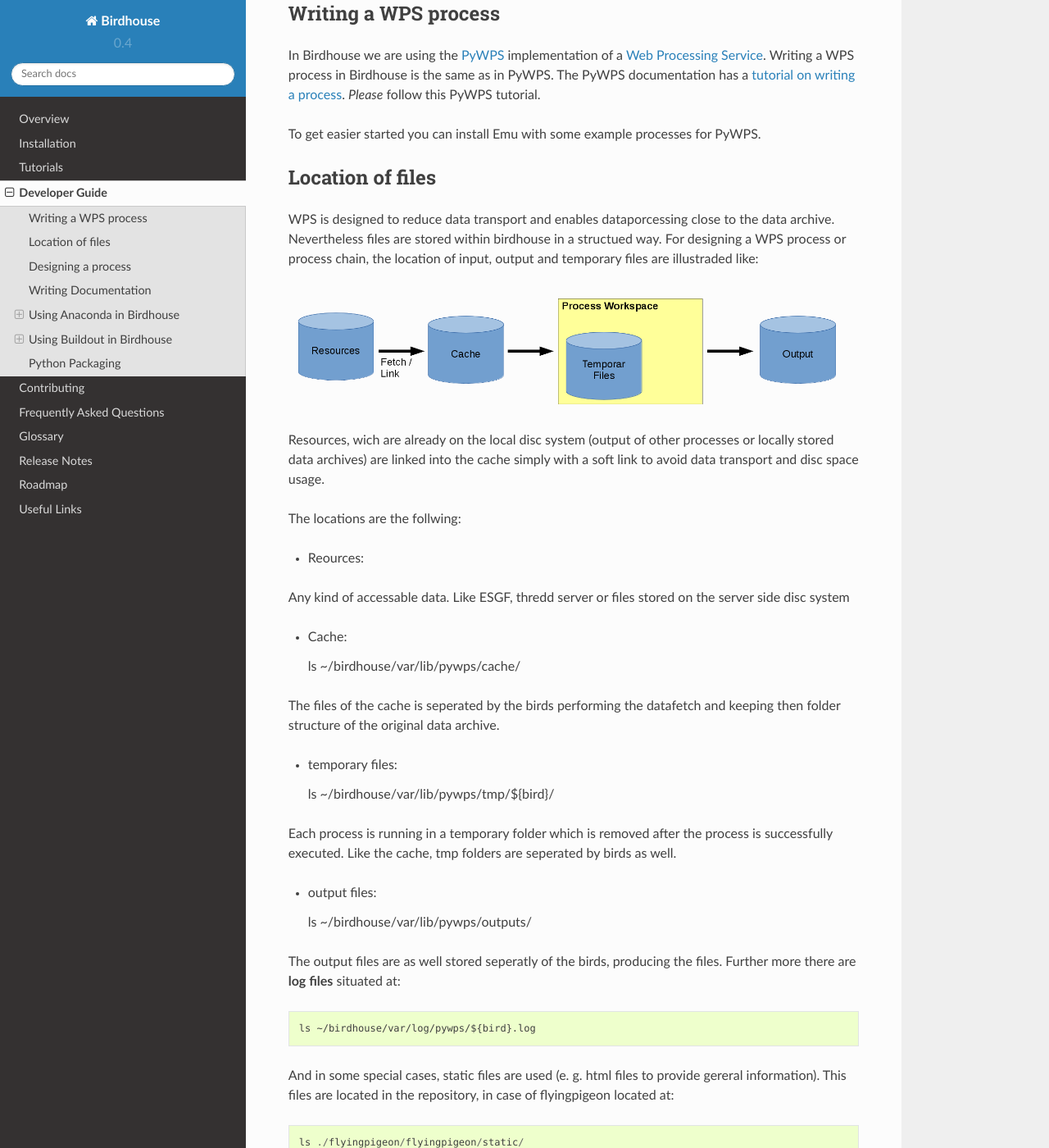
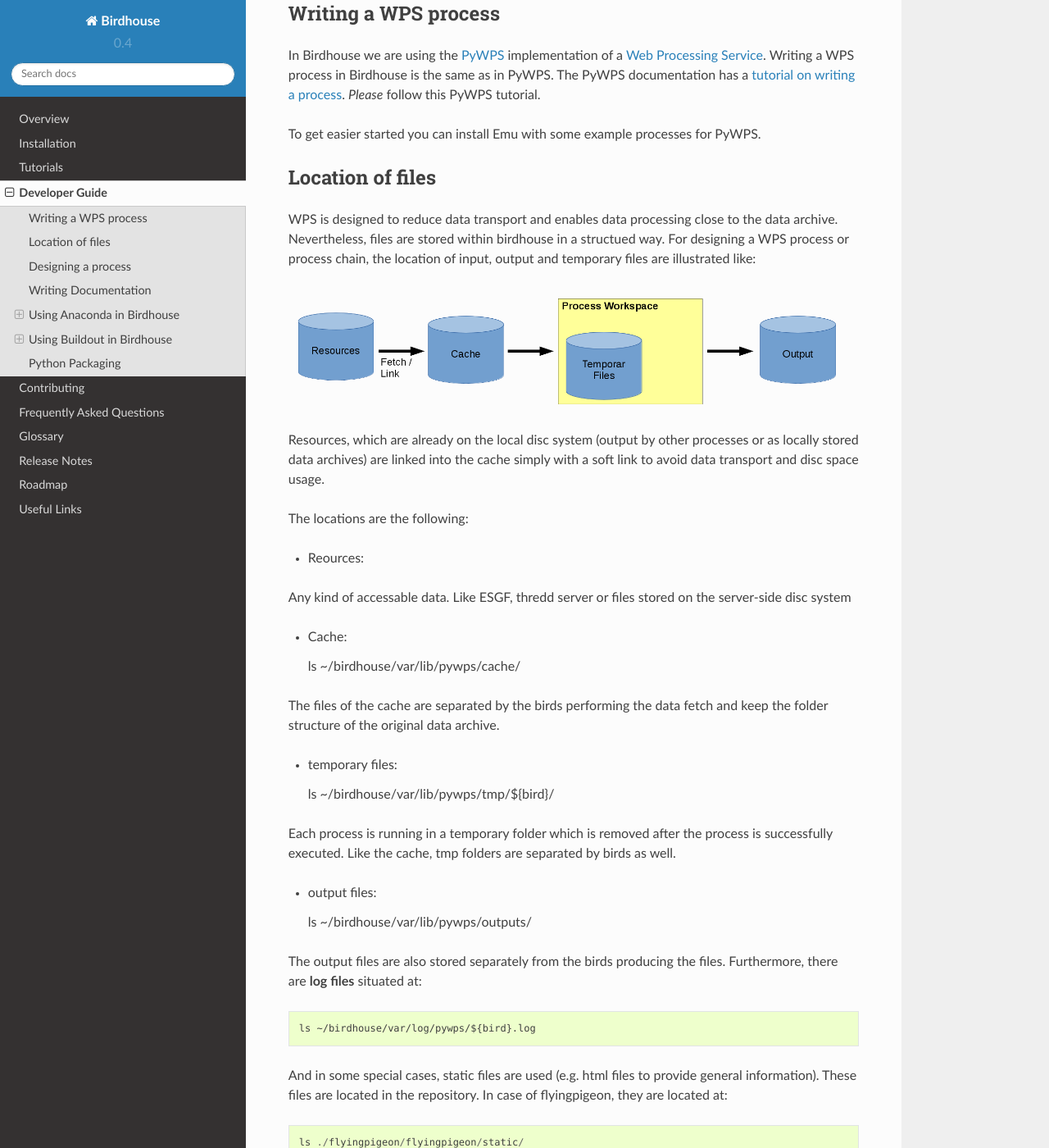
Before and after one commit to bird-house/birdhouse-docs, a Sphinx documentation site: the page built from docs/source/dev_guide.rst, in a window 1280 px wide and 1400 px high, scrolled down 496 px. Shown: the whole window at 82% size. Built offline with Sphinx 7.4.7 and the Read the Docs theme 2.0.0, drawn with Linux system fonts in a browser that asks for light colours.

Commit message:
small edits

```diff
--- a/docs/source/dev_guide.rst
+++ b/docs/source/dev_guide.rst
@@ -23,58 +23,47 @@
 Location of files
 -----------------
 
-WPS is designed to reduce data transport and enables dataporcessing close to the data archive. Nevertheless files are stored within birdhouse in a structued way. For designing a WPS process or process chain, the location of input, output and temporary files are illustraded like:
+WPS is designed to reduce data transport and enables data processing close to the data archive. Nevertheless, files are stored within birdhouse in a structued way. For designing a WPS process or process chain, the location of input, output and temporary files are illustrated like:
 
 .. image:: _images/filelocations.png
 
 
-Resources, wich are already on the local disc system (output of other processes or locally stored data archives) are linked into the cache simply with a soft link to avoid data transport and disc space usage.
+Resources, which are already on the local disc system (output by other processes or as locally stored data archives) are linked into the cache simply with a soft link to avoid data transport and disc space usage.
 
-The locations are the follwing:
+The locations are the following:
 
 * Reources:
 
-|  Any kind of accessable data. Like ESGF, thredd server or files stored on the server side disc system
+|  Any kind of accessable data. Like ESGF, thredd server or files stored on the server-side disc system
 
 * Cache::
 
   ls ~/birdhouse/var/lib/pywps/cache/
 
-The files of the cache is seperated by the birds performing the datafetch and keeping then folder structure of the original data archive.
+The files of the cache are separated by the birds performing the data fetch and keep the folder structure of the original data archive.
 
 * temporary files::
 
   ls ~/birdhouse/var/lib/pywps/tmp/${bird}/
 
-Each process is running in a temporary folder which is removed after the process is successfully executed. Like the cache, tmp folders are seperated by birds as well.
+Each process is running in a temporary folder which is removed after the process is successfully executed. Like the cache, tmp folders are separated by birds as well.
 
 * output files::
 
   ls ~/birdhouse/var/lib/pywps/outputs/
 
-The output files are as well stored seperatly of the birds, producing the files.
-Further more there are **log files** situated at::
+The output files are also stored separately from the birds producing the files.
+Furthermore, there are **log files** situated at::
 
   ls ~/birdhouse/var/log/pywps/${bird}.log
 
-And in some special cases, static files are used (e. g. html files to provide gereral information). This files are located in the repository, in case of flyingpigeon located at::
+And in some special cases, static files are used (e.g. html files to provide general information). These files are located in the repository. In case of flyingpigeon, they are located at::
 
   ls ./flyingpigeon/flyingpigeon/static/
 
 and copied during the installation (or update) to::
 
   ls ~/birdhouse/var/www/
-
-
-
-
-
-
-
-
-
-
-
 
 
 
```
